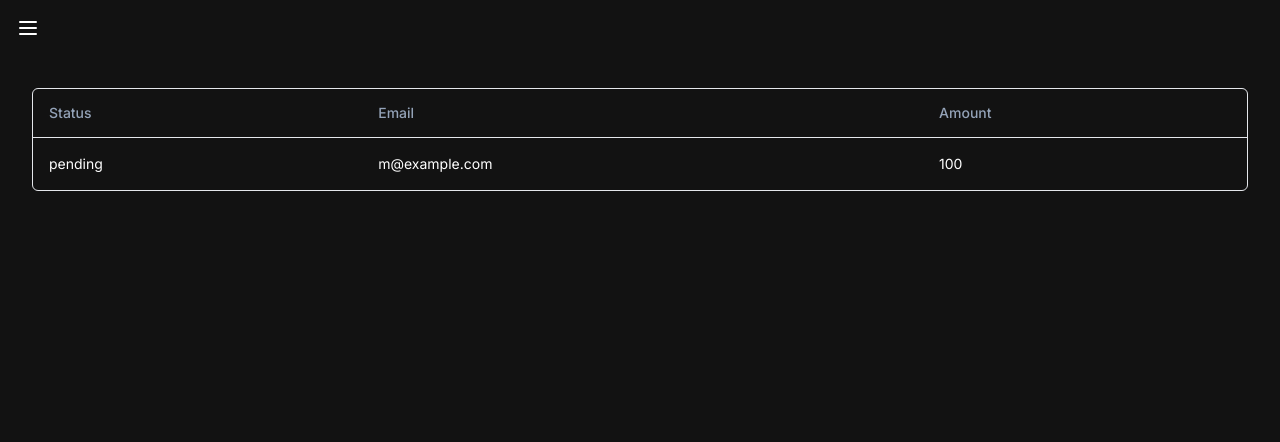
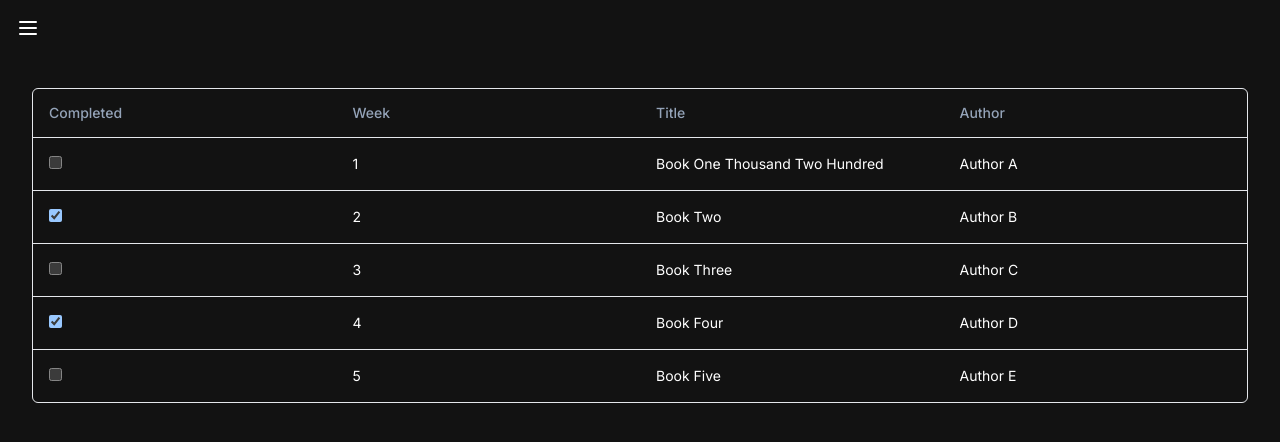
Before and after one commit to ChristianBMT/CBMT, a Next.js app: page /table in a window 1280 px wide. Shown: the top 442 px of the page. Built offline with nearby package versions, Linux system fonts and the light colour scheme.

Commit message:
Table structure is up

```diff
--- a/app/table/columns.tsx
+++ b/app/table/columns.tsx
@@ -1,27 +1,36 @@
-"use client";
+'use client'
 
 import { ColumnDef } from "@tanstack/react-table"
 
-// This type is used to define the shape of our data.
-// You can use a Zod schema here if you want.
-export type Payment = {
-  id: string
-  amount: number
-  status: "pending" | "processing" | "success" | "failed"
-  email: string
+export type Header = {
+  weekNumber: number
+  title: string
+  author: string
+  completed: boolean
 }
 
-export const columns: ColumnDef<Payment>[] = [
+export const columns: ColumnDef<Header>[] = [
   {
-    accessorKey: "status",
-    header: "Status",
+    id: 'completed',
+    header: 'Completed',
+    cell: ({ row }) => (
+      <input
+        type="checkbox"
+        checked={row.original.completed}
+        onChange={() => {console.log("changed")}}
+      />
+    ),
   },
   {
-    accessorKey: "email",
-    header: "Email",
+    accessorKey: 'weekNumber',
+    header: 'Week',
   },
   {
-    accessorKey: "amount",
-    header: "Amount",
+    accessorKey: 'title',
+    header: 'Title',
+  },
+  {
+    accessorKey: 'author',
+    header: 'Author',
   },
 ]
--- a/app/table/data-table.tsx
+++ b/app/table/data-table.tsx
@@ -1,6 +1,5 @@
 "use client";
 
-import React from "react";
 import {
   ColumnDef,
   flexRender,
@@ -61,7 +60,7 @@ export function DataTable<TData, TValue>({
                 data-state={row.getIsSelected() && "selected"}
               >
                 {row.getVisibleCells().map((cell) => (
-                  <TableCell key={cell.id}>
+                  <TableCell key={cell.id} className="w-1/4 truncate">
                     {flexRender(cell.column.columnDef.cell, cell.getContext())}
                   </TableCell>
                 ))}
--- a/app/table/page.tsx
+++ b/app/table/page.tsx
@@ -1,19 +1,45 @@
 
 import React from "react";
-import { Payment, columns } from "./columns";
+import { Header, columns } from "./columns";
 import { DataTable } from "./data-table";
 
-async function getData(): Promise<Payment[]> {
-  // Fetch data from your API here.
-  return [
-    {
-      id: "728ed52f",
-      amount: 100,
-      status: "pending",
-      email: "m@example.com",
-    },
-  ];
-}
+async function getData(): Promise<Header[]> {
+    // Mock data
+    return [
+      {
+        weekNumber: 1,
+        title: "Book One Thousand Two Hundred",
+        author: "Author A",
+        completed: false,
+      },
+      {
+        weekNumber: 2,
+        title: "Book Two",
+        author: "Author B",
+        completed: true,
+      },
+      {
+        weekNumber: 3,
+        title: "Book Three",
+        author: "Author C",
+        completed: false,
+      },
+      {
+        weekNumber: 4,
+        title: "Book Four",
+        author: "Author D",
+        completed: true,
+      },
+      {
+        weekNumber: 5,
+        title: "Book Five",
+        author: "Author E",
+        completed: false,
+      },
+    ];
+  }
+
+
 
 export default async function DemoPage() {
   const data = await getData();
```
